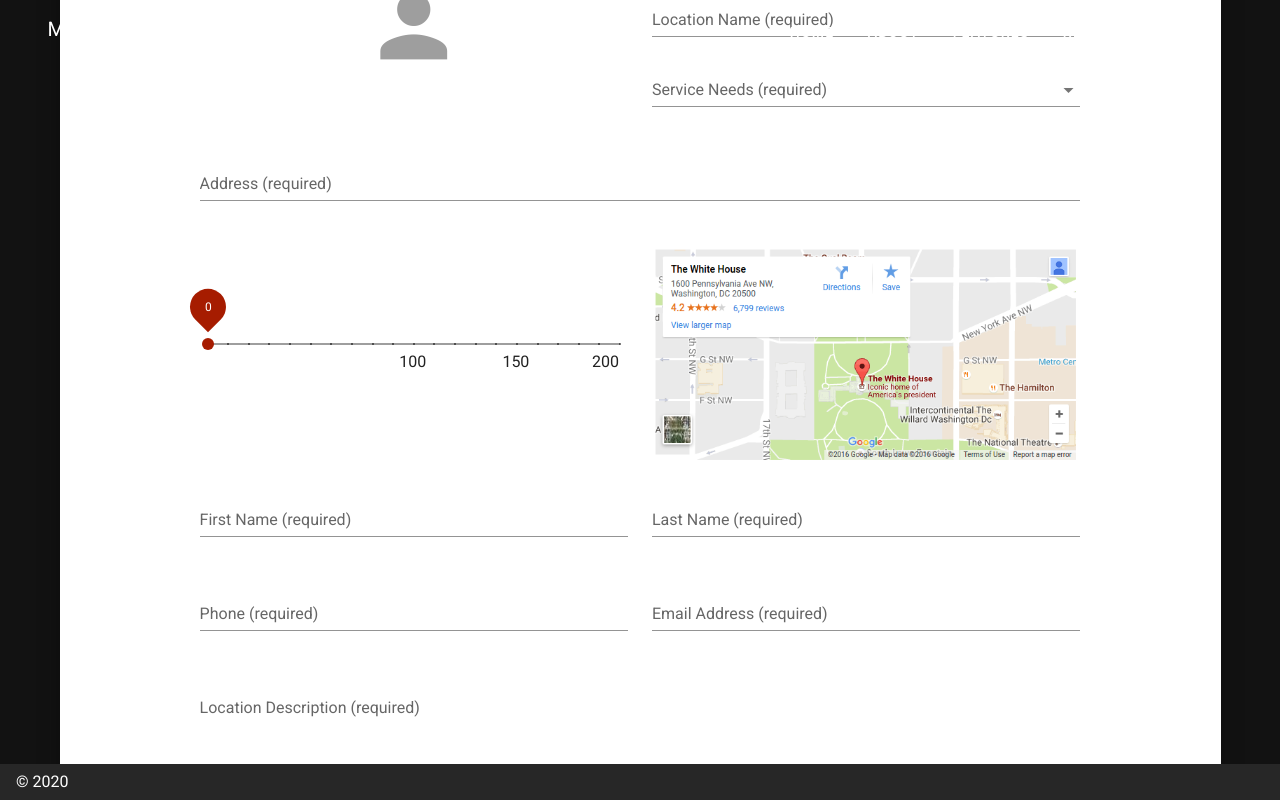
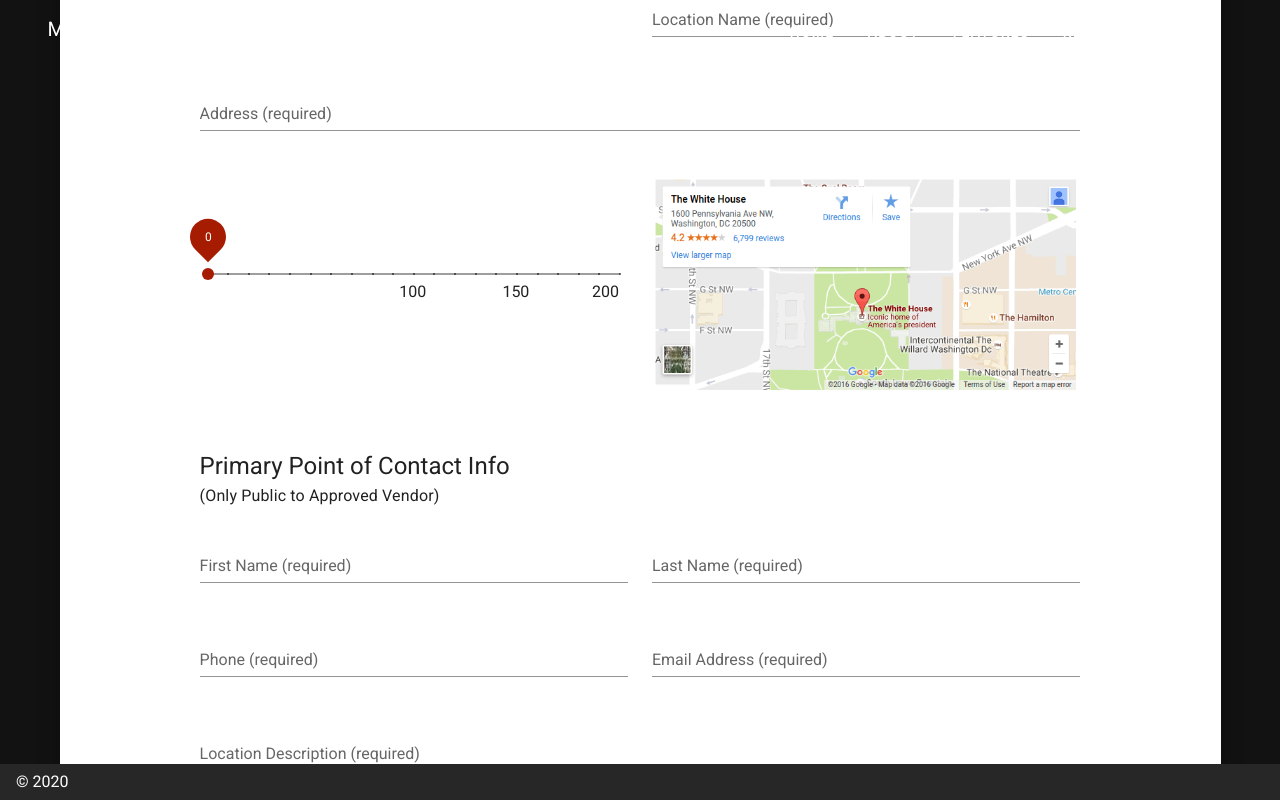
Before and after one commit to rezfml/sowerk-frontend, a Nuxt app: page /register/buyer in a window 1280 px wide. Both pictures are taken after a click on the button "NEXT >". Shown: the part 452-1252 px from the top of the page. Built offline with nearby package versions, Linux system fonts and the light colour scheme.

Commit message:
Add image input to registration form and fix design

```diff
--- a/nuxt.config.js
+++ b/nuxt.config.js
@@ -36,7 +36,8 @@
   /*
    ** Plugins to load before mounting the App
    */
-  plugins: [],
+  plugins: [
+  ],
   /*
    ** Nuxt.js dev-modules
    */
--- a/pages/register/buyer.vue
+++ b/pages/register/buyer.vue
@@ -42,9 +42,21 @@
                   <v-form class="mx-auto">
                     <v-container>
                       <v-row>
-                        <v-col cols="12" md="6" align-self="center">
+                        <v-col cols="12" md="6">
                           <v-row fill-height>
-                            <v-icon color="grey" style="font-size: 100px; text-align: center;" class="mx-auto">person</v-icon>
+                            <client-only>
+                              <v-image-input
+                                v-model="form.company.image.value"
+                                image-quality="0.85"
+                                clearable
+                                image-format="png"
+                                uploadIcon="person"
+                                fullWidth
+                                overlayPadding="10px"
+                                scalingSliderColor="red"
+                                :readonly="false"
+                              />
+                            </client-only>
                           </v-row>
                         </v-col>
 
@@ -128,10 +140,22 @@
                   <p class="title font-weight-regular text-center my-12 grey--text text--darken-2">Now tell us about each location you have</p>
                   <v-form class="mx-auto">
                     <v-container>
-                      <v-row>
+                      <v-row v-for="(location, i) in form.locations" :key="i">
                         <v-col cols="12" md="6">
                           <v-row fill-height>
-                            <v-icon color="grey" style="font-size: 100px; text-align: center;" class="mx-auto">person</v-icon>
+                            <client-only>
+                              <v-image-input
+                                v-model="location.image.value"
+                                image-quality="0.85"
+                                clearable
+                                image-format="png"
+                                uploadIcon="person"
+                                fullWidth
+                                overlayPadding="10px"
+                                scalingSliderColor="red"
+                                :readonly="false"
+                              />
+                            </client-only>
                           </v-row>
                         </v-col>
 
@@ -141,11 +165,6 @@
                             label="Location Name (required)"
                             type="text"
                           ></v-text-field>
-                          <v-select
-                            label="Service Needs (required)"
-                            :items="needs"
-                            class="card__input black--text"
-                          ></v-select>
                         </v-col>
 
                         <v-col cols="12">
@@ -165,8 +184,9 @@
                             track-color="grey"
                             track-fill-color="primary"
                             step="10"
-                            ticks="true"
+                            ticks
                             :tick-labels="miles"
+                            :readonly="false"
                           >
 
                           </v-slider>
@@ -174,6 +194,11 @@
 
                         <v-col cols="12" md="6">
                           <v-img src="/map.png"/>
+                        </v-col>
+
+                        <v-col cols="12" class="mt-8">
+                          <p class="headline mb-0">Primary Point of Contact Info</p>
+                          <p class="subtitle-1 my-0">(Only Public to Approved Vendor)</p>
                         </v-col>
 
                         <v-col cols="12" md="6">
@@ -217,6 +242,7 @@
                       </v-row>
                     </v-container>
                   </v-form>
+                  <v-btn @click="addLocation" outlined color="primary" class="mx-auto">+ Add Location</v-btn>
                 </v-card-text>
               </v-container>
             </template>
@@ -224,17 +250,24 @@
               <v-container style="max-width: 80%;" mx-auto>
                 <v-card-text class="pa-0">
                   <p class="title font-weight-regular text-center my-12 grey--text text--darken-2">Please review your information before submitting</p>
-                  <v-col cols="12" align="center">
+                  <v-col cols="12" class="align-center">
                     <v-icon color="grey" style="font-size: 100px; text-align: center;" class="mx-auto">person</v-icon>
                     <p>Bass Pro Shops</p>
                   </v-col>
 
-                  <v-col cols="12" v-for="item in form.company">
-                    <v-subheader inset class="mx-0 px-0">
-                      <span class="primary--text font-weight-bold">{{ item.name }}</span>
-                    </v-subheader>
-<!--                    <v-divider inset class="mx-0"></v-divider>-->
-                    <p class="mt-0 mb-4">{{ item.value }}</p>
+                  <v-col cols="12" v-for="item in form.company" :key="item.name">
+                    <template v-if="item.name !== 'Company Image'">
+                      <v-subheader inset class="mx-0 px-0">
+                        <span class="primary--text font-weight-bold">{{ item.name }}</span>
+                      </v-subheader>
+                      <p class="mt-0 mb-4">{{ item.value }}</p>
+                    </template>
+                    <template v-else>
+                      <v-subheader inset class="mx-0 px-0">
+                        <span class="primary--text font-weight-bold">{{ item.name }}</span>
+                      </v-subheader>
+                      <v-img :src="item.value" max-height="300px" max-width="300px" aspect-ratio="1"></v-img>
+                    </template>
                   </v-col>
 
                 </v-card-text>
@@ -254,10 +287,16 @@
 </template>
 
 <script>
+  import VImageInput from 'vuetify-image-input';
+
   export default {
     name: 'buyer',
+    components: {
+      VImageInput
+    },
     data() {
       return {
+        loading: false,
         tab: 0,
         items: [
           'Company',
@@ -266,13 +305,6 @@
         ],
         miles: [
           '','','','','','','','','','','100','','','','','150','','','','','200'
-        ],
-        needs: [
-          'Example Need 1',
-          'Example Need 2',
-          'Example Need 3',
-          'Example Need 4',
-          'Example Need 5'
         ],
         form: {
           company: {
@@ -308,26 +340,82 @@
               name: 'Company Description',
               value: null,
             },
+            image: {
+              name: 'Company Image',
+              value: ''
+            }
           },
-        }
+          locations: [
+            {
+              name: {
+                name: 'Location Name',
+                value: null,
+              },
+              address: {
+                name: 'Address',
+                value: null,
+              },
+              range: {
+                name: 'Range',
+                value: null
+              },
+              firstName: {
+                name: 'First Name',
+                value: null
+              },
+              lastName: {
+                name: 'Last Name',
+                value: null
+              },
+              phone: {
+                name: 'Phone Number',
+                value: null
+              },
+              email: {
+                name: 'Email Address',
+                value: null,
+              },
+              description: {
+                name: 'Location Description',
+                value: null,
+              },
+              image: {
+                name: 'Location Image',
+                value: ''
+              }
+            }
+          ]
+        },
+        imageUrlLocation: '',
       }
     },
     methods: {
       nextPageIfNotLast() {
-        if(this.tab == 2) return;
+        if(this.tab === 2) return;
         this.tab += 1;
       },
       prevPageIfNotFirst() {
-        if(this.tab == 0) return;
+        if(this.tab === 0) return;
         this.tab -= 1;
       },
-      submitRegistrationForm() {
-        console.log('submit');
+      // async submitRegistrationForm() {
+      //   console.log('submit');
+      //   if (this.validate()) {
+      //     this.loading = true;
+      //     console.log(this.form);
+      //     // let {data: {message, errors}, status} = await this.$http.post('/companies/register', this.form).catch(e => e);
+      //     this.loading = false;
+      //     if (this.$error(status, message, errors)) return;
+      //     this.success = true;
+      //   }
+      // },
+      addLocation() {
+        console.log('add location');
       },
     }
   }
 </script>
 
-<style scoped>
+<style scoped lang="scss">
 
 </style>
```
Also changed, not shown: package.json (+5 -2 lines), plugins/axios.js (added, +10 -0 lines), plugins/errorHandler.js (added, +24 -0 lines), 1 other file (tests, documents, lock files or other folders).
